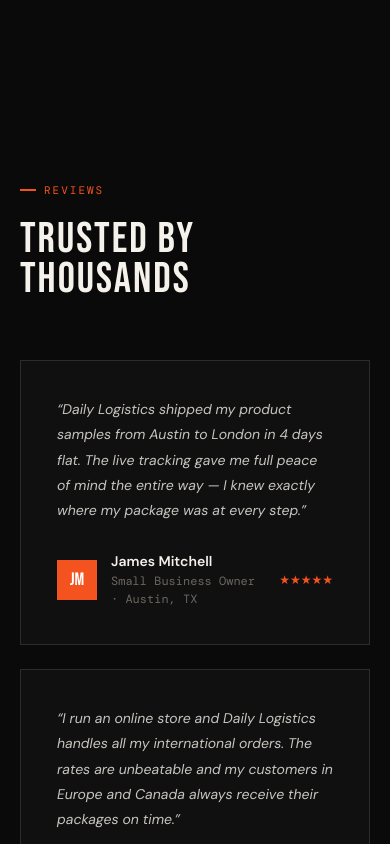
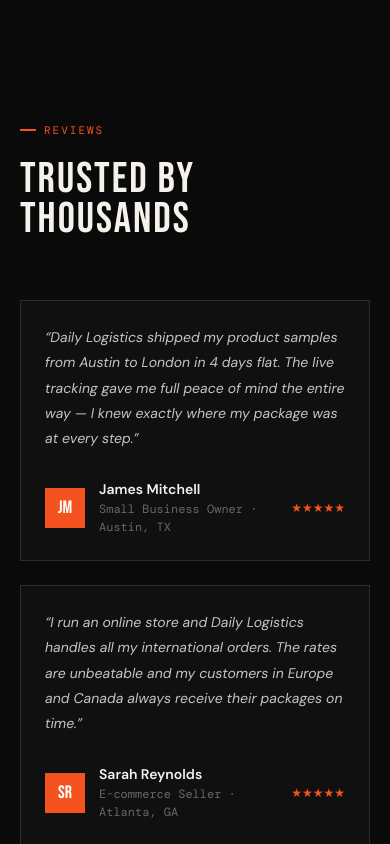
Before and after one commit to notjeffery/daily-log, a Next.js app: page / in a window 390 px wide. Shown: the part 6660-7504 px from the top of the page. Built offline with nearby package versions, Linux system fonts and the light colour scheme; no server answers.

Commit message:
Refactor Testimonials component for improved readability

```diff
--- a/src/components/sections/Testimonials.tsx
+++ b/src/components/sections/Testimonials.tsx
@@ -1,66 +1,62 @@
 "use client";
 
 const testimonials = [
-  {
-    initials: "JM",
-    name: "James Mitchell",
-    role: "Small Business Owner · Austin, TX",
-    quote: "Daily Logistics shipped my product samples from Austin to London in 4 days flat. The live tracking gave me full peace of mind the entire way — I knew exactly where my package was at every step.",
-  },
-  {
-    initials: "SR",
-    name: "Sarah Reynolds",
-    role: "E-commerce Seller · Atlanta, GA",
-    quote: "I run an online store and Daily Logistics handles all my international orders. The rates are unbeatable and my customers in Europe and Canada always receive their packages on time.",
-  },
-  {
-    initials: "DW",
-    name: "Derek Washington",
-    role: "Import Trader · Chicago, IL",
-    quote: "I've used three other shipping companies before switching to Daily Logistics. None of them came close — packages arrive on time, the pricing is transparent, and the support team actually responds.",
-  },
+  { initials:"JM", name:"James Mitchell",   role:"Small Business Owner · Austin, TX",  quote:"Daily Logistics shipped my product samples from Austin to London in 4 days flat. The live tracking gave me full peace of mind the entire way — I knew exactly where my package was at every step." },
+  { initials:"SR", name:"Sarah Reynolds",   role:"E-commerce Seller · Atlanta, GA",    quote:"I run an online store and Daily Logistics handles all my international orders. The rates are unbeatable and my customers in Europe and Canada always receive their packages on time." },
+  { initials:"DW", name:"Derek Washington", role:"Import Trader · Chicago, IL",        quote:"I've used three other shipping companies before switching to Daily Logistics. None of them came close — packages arrive on time, the pricing is transparent, and the support team actually responds." },
 ];
 
 export default function Testimonials() {
   return (
-    <section style={{ padding: "120px 60px" }}>
-      <span style={{ display: "inline-flex", alignItems: "center", gap: 8, fontFamily: "var(--font-mono)", fontSize: 11, letterSpacing: 2, textTransform: "uppercase", color: "var(--orange)", marginBottom: 20 }}>
-        <span style={{ width: 16, height: 2, background: "var(--orange)", display: "inline-block" }} />
-        Reviews
+    <>
+      <style>{`
+        .testi-section { padding: 120px 60px; }
+        .testi-grid {
+          display: grid;
+          grid-template-columns: repeat(3, 1fr);
+          gap: 24px;
+          margin-top: 60px;
+        }
+        .testi-card {
+          background: var(--card-bg);
+          border: 1px solid var(--border);
+          padding: 36px;
+        }
+        @media (max-width: 768px) {
+          .testi-section { padding: 60px 20px !important; }
+          .testi-grid { grid-template-columns: 1fr !important; }
+          .testi-card { padding: 24px !important; }
+        }
+        @media (max-width: 1024px) and (min-width: 769px) {
+          .testi-section { padding: 80px 30px !important; }
+          .testi-grid { grid-template-columns: 1fr !important; }
+        }
+      `}</style>
+      <section className="testi-section">
+        <span style={{ display:"inline-flex", alignItems:"center", gap:8, fontFamily:"var(--font-mono)", fontSize:11, letterSpacing:2, textTransform:"uppercase", color:"var(--orange)", marginBottom:20 }}>
+          <span style={{ width:16, height:2, background:"var(--orange)", display:"inline-block" }} /> Reviews
         </span>
-      <h2 style={{ fontFamily: "var(--font-display)", fontSize: "clamp(48px, 6vw, 80px)", letterSpacing: 2, lineHeight: 0.95, marginBottom: 60 }}>
+        <h2 style={{ fontFamily:"var(--font-display)", fontSize:"clamp(48px,6vw,80px)", letterSpacing:2, lineHeight:0.95 }}>
           Trusted By<br />Thousands
         </h2>
-
-      <div style={{ display: "grid", gridTemplateColumns: "repeat(3, 1fr)", gap: 24 }}>
-        {testimonials.map((t) => (
-          <div
-            key={t.name}
-            style={{ background: "var(--card-bg)", border: "1px solid var(--border)", padding: 36 }}
-          >
-            <p style={{ fontSize: 14, lineHeight: 1.8, color: "rgba(245,242,236,0.8)", marginBottom: 28, fontStyle: "italic" }}>
+        <div className="testi-grid">
+          {testimonials.map(t => (
+            <div key={t.name} className="testi-card">
+              <p style={{ fontSize:14, lineHeight:1.8, color:"rgba(245,242,236,0.8)", marginBottom:28, fontStyle:"italic" }}>
                 &ldquo;{t.quote}&rdquo;
               </p>
-            <div style={{ display: "flex", alignItems: "center", gap: 14 }}>
-              <div
-                style={{
-                  width: 40, height: 40,
-                  background: "var(--orange)",
-                  display: "flex", alignItems: "center", justifyContent: "center",
-                  fontFamily: "var(--font-display)", fontSize: 18, color: "#fff", flexShrink: 0,
-                }}
-              >
-                {t.initials}
+              <div style={{ display:"flex", alignItems:"center", gap:14 }}>
+                <div style={{ width:40, height:40, background:"var(--orange)", display:"flex", alignItems:"center", justifyContent:"center", fontFamily:"var(--font-display)", fontSize:18, color:"#fff", flexShrink:0 }}>{t.initials}</div>
+                <div>
+                  <div style={{ fontSize:14, fontWeight:600 }}>{t.name}</div>
+                  <div style={{ fontSize:12, color:"var(--muted)", fontFamily:"var(--font-mono)" }}>{t.role}</div>
                 </div>
-              <div>
-                <div style={{ fontSize: 14, fontWeight: 600 }}>{t.name}</div>
-                <div style={{ fontSize: 12, color: "var(--muted)", fontFamily: "var(--font-mono)" }}>{t.role}</div>
-              </div>
-              <div style={{ marginLeft: "auto", color: "var(--orange)", fontSize: 12 }}>★★★★★</div>
+                <div style={{ marginLeft:"auto", color:"var(--orange)", fontSize:12 }}>★★★★★</div>
               </div>
             </div>
           ))}
         </div>
       </section>
+    </>
   );
 }
```
Lines whose indentation alone changed are shown as unchanged.
